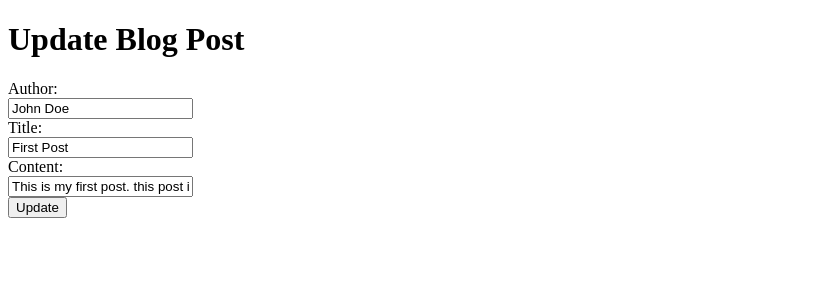
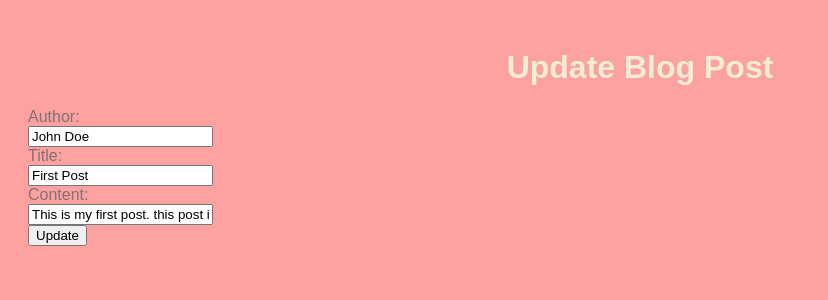
Before and after one commit to YaelZecharia/blog_proj, a Flask app: page /update/1 in a window 1280 px wide. Shown: the top 300 px of the page, without its empty margins (0-828 px from the left). Run offline with Flask 3, Linux system fonts and the light colour scheme.

Commit message:
changed style.css

```diff
--- a/static/style.css
+++ b/static/style.css
@@ -1,17 +1,23 @@
 body {
     font-family: Arial, sans-serif;
-    background-color: #F5F5F5;
+    background-color: #FEA1A1;
     padding: 20px;
-    color: #333;
+    color: #867070;
 }
 
 h1 {
     text-align: center;
-    color: #4F4F4F;
+    color: #F0EDD4;
+}
+
+button {
+    background-color: #F0EDD4;
+    border: solid #867070;
+    color: #867070;
 }
 
 .post {
-    background-color: #FFF;
+    background-color: #F9FBE7;
     border: 1px solid #DDD;
     padding: 20px;
     margin-bottom: 20px;
--- a/templates/update.html
+++ b/templates/update.html
@@ -4,6 +4,7 @@
     <meta charset="UTF-8">
     <meta name="viewport" content="width=device-width, initial-scale=1.0">
     <title>Update Blog Post</title>
+    <link rel="stylesheet" href="{{ url_for('static', filename='style.css') }}">
 </head>
 <body>
     <h1>Update Blog Post</h1>
```
